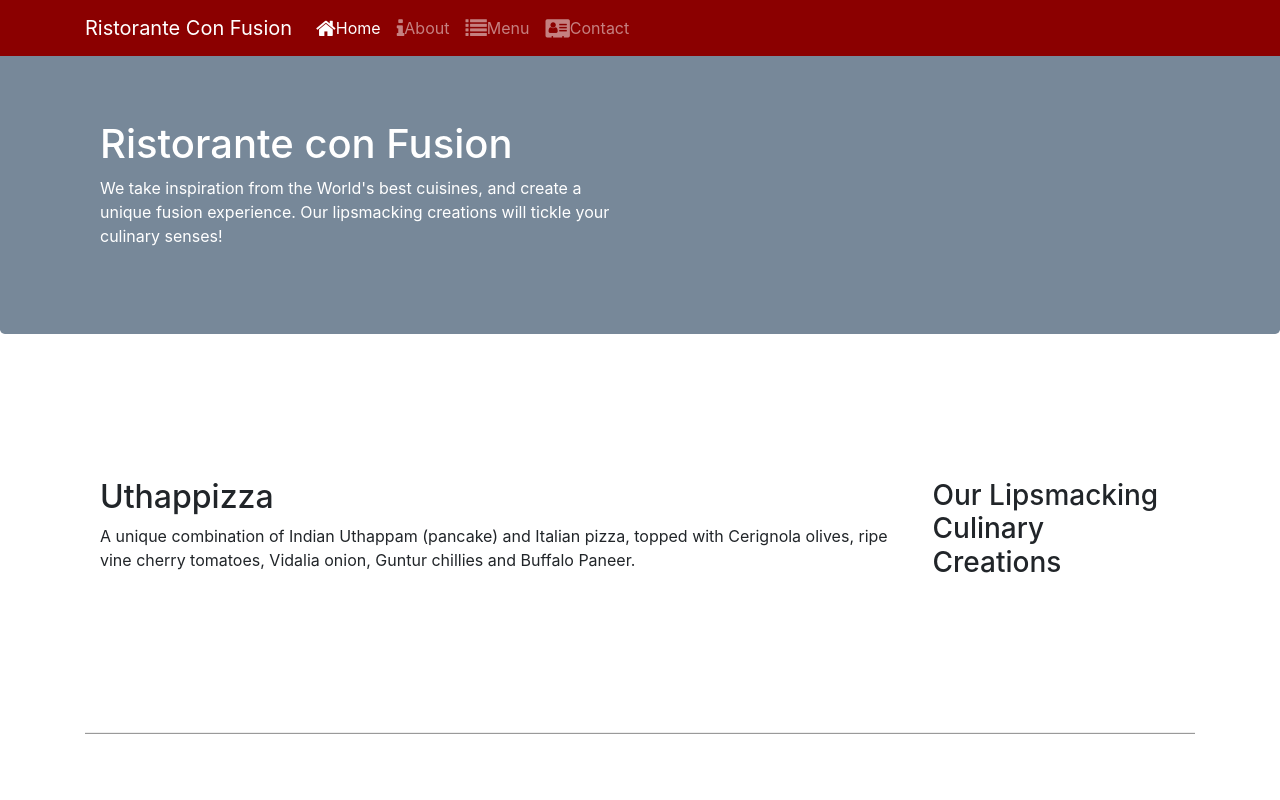
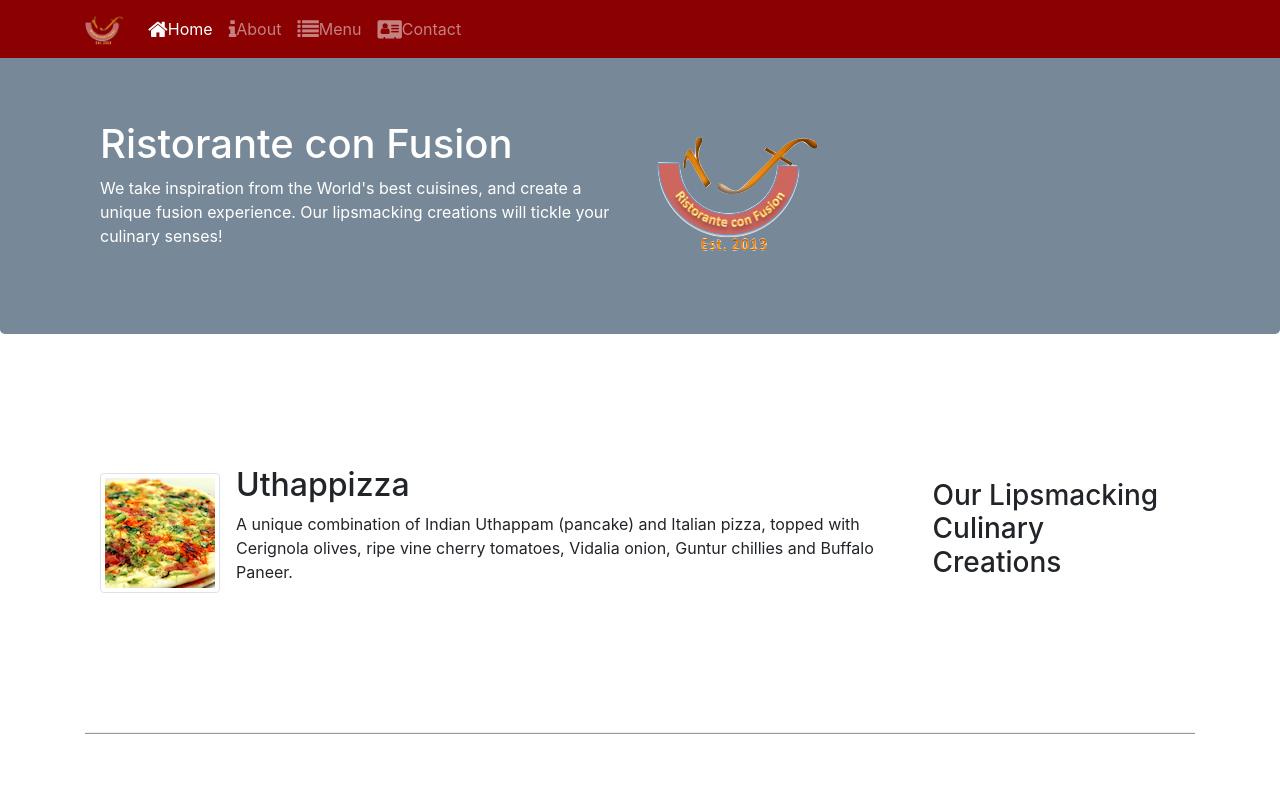
Before and after one commit to Jaya-singh2/Coursera_Bootstrap, a website: page index.html in a window 1280 px wide. Shown: the top 800 px of the page. Drawn offline with nearby package versions, Linux system fonts and the light colour scheme.

Commit message:
commit of images and media uses

```diff
--- a/index.html
+++ b/index.html
@@ -26,7 +26,7 @@
         <button class="navbar-toggler" type="button" data-toggle="collapse" data-target="#Navbar">
           <span class="navbar-toggler-icon"></span>
         </button>
-        <a class="navbar-brand" href="#">Ristorante Con Fusion</a>
+        <a class="navbar-brand" href="#"><img src="img/logo.png" height="30" width="39"></a>
         <div class="collapse navbar-collapse" id="Navbar">
         <ul class="navbar-nav mr-auto">
           <li class="nav-item active"><a class="nav-link " href="#"><span class="fa fa-home fa-lg"></span>Home</a></li>
@@ -49,7 +49,9 @@
               your culinary senses!
             </p>
           </div>
-          <div class="col-12 col-sm"></div>
+          <div class="col-12 col-sm align-self-center">
+            <img src="img/logo.png" class="img-fluid">
+          </div>
         </div>
       </div>
     </header>
@@ -59,13 +61,19 @@
         <div class="col-12 col-sm-4 order-sm-last col-md-3">
           <h3>Our Lipsmacking Culinary Creations</h3>
         </div>
-        <div class="col col-sm order-sm-firt col-md">
-          <h2>Uthappizza</h2>
-          <p>
-            A unique combination of Indian Uthappam (pancake) and Italian pizza,
-            topped with Cerignola olives, ripe vine cherry tomatoes, Vidalia
-            onion, Guntur chillies and Buffalo Paneer.
-          </p>
+        <div class="col col-sm order-sm-first col-md">
+          <div class="media">
+            <img class="d-flex mr-3 img-thumbnail align-self-center" src="img/uthappizza.png" alt="uthapizza">
+            <div class="media-body">
+              <h2 class="mt-0">Uthappizza</h2>
+              <p class="d-none d-sm-block">
+                A unique combination of Indian Uthappam (pancake) and Italian pizza,
+                topped with Cerignola olives, ripe vine cherry tomatoes, Vidalia
+                onion, Guntur chillies and Buffalo Paneer.
+              </p>
+            </div>
+
+        </div>
         </div>
       </div>
 
```
Also changed, not shown: aboutus.html (+6 -2 lines), img/alberto.png (added), img/buffet.png (added), img/logo.png (added), img/uthappizza.png (added).
